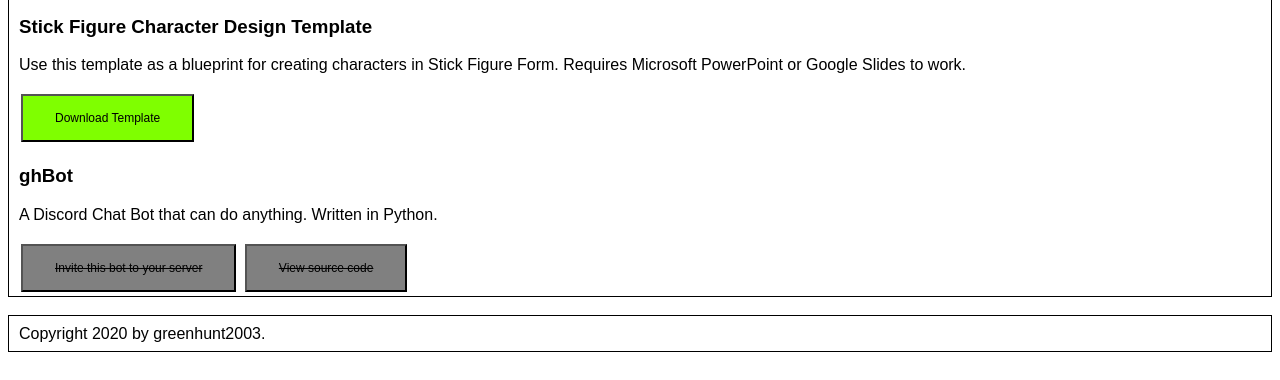
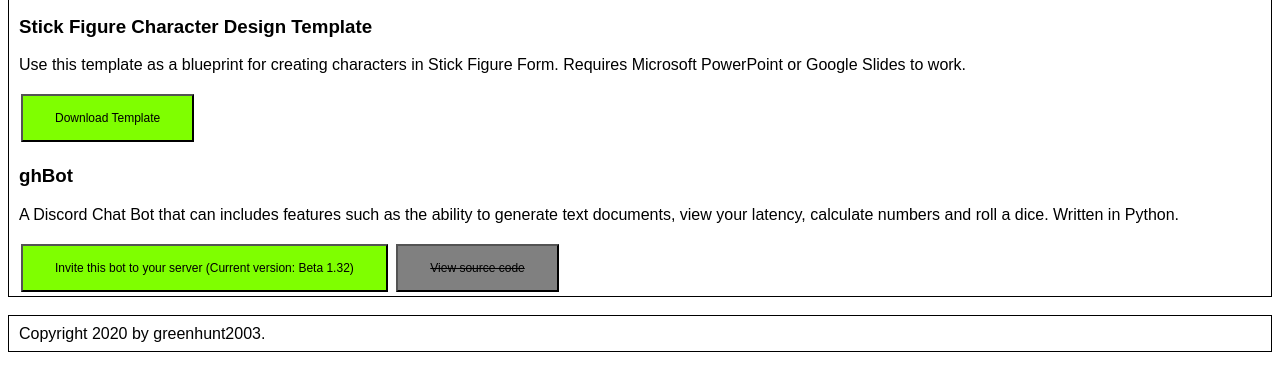
Before and after one commit to greenhunt2003/greenhunt2003.github.io, a plain HTML site: page downloads.html in a window 1280 px wide. Shown: the part 330-710 px from the top of the page. Drawn offline with Linux system fonts and the light colour scheme.

Commit message:
modified some files

```diff
--- a/downloads.html
+++ b/downloads.html
@@ -19,7 +19,7 @@
         background-color: #000000;
         color: #fff;
       }
-      .lockedbutton {
+      .disabledbutton {
         background-color: grey;
         color: #000;
         padding: 15px 32px;
@@ -46,13 +46,11 @@
       <p>This page contains a list of apps and files you can use.</p>
       <h3>Stick Figure Character Design Template</h3>
       <p>Use this template as a blueprint for creating characters in Stick Figure Form. Requires Microsoft PowerPoint or Google Slides to work.</p>
-      <form action="downloads/Stickfigure Character Design Template (PowerPoint).pptx">
-        <button class="downloadbutton">Download Template</button>
-      </form>
+      <button class="downloadbutton" onclick="window.location = 'downloads/Stickfigure Character Design Template (PowerPoint).pptx'">Download Template</button>
       <h3>ghBot</h3>
-      <p>A Discord Chat Bot that can do anything. Written in Python.</p>
-      <button class="lockedbutton" onclick="alert('This app is not available for release yet. Stay tuned!')"><strike>Invite this bot to your server</strike></button>
-      <button class="lockedbutton" onclick="alert('This app is not available for release yet. Stay tuned!')"><strike>View source code</strike></button>
+      <p>A Discord Chat Bot that can includes features such as the ability to generate text documents, view your latency, calculate numbers and roll a dice. Written in Python.</p>
+      <button class="downloadbutton" onclick="window.location = 'https://discord.com/api/oauth2/authorize?client_id=760516268784353370&permissions=8&scope=bot'">Invite this bot to your server (Current version: Beta 1.32)</button>
+      <button class="disabledbutton" onclick="alert('The source code for this application is not available yet. Sorry for the inconvenience.')"><strike>View source code</strike></button>
 		</div><br>
 		<div class="footer">
 			Copyright <span id="current_year"></span> by greenhunt2003.
```
